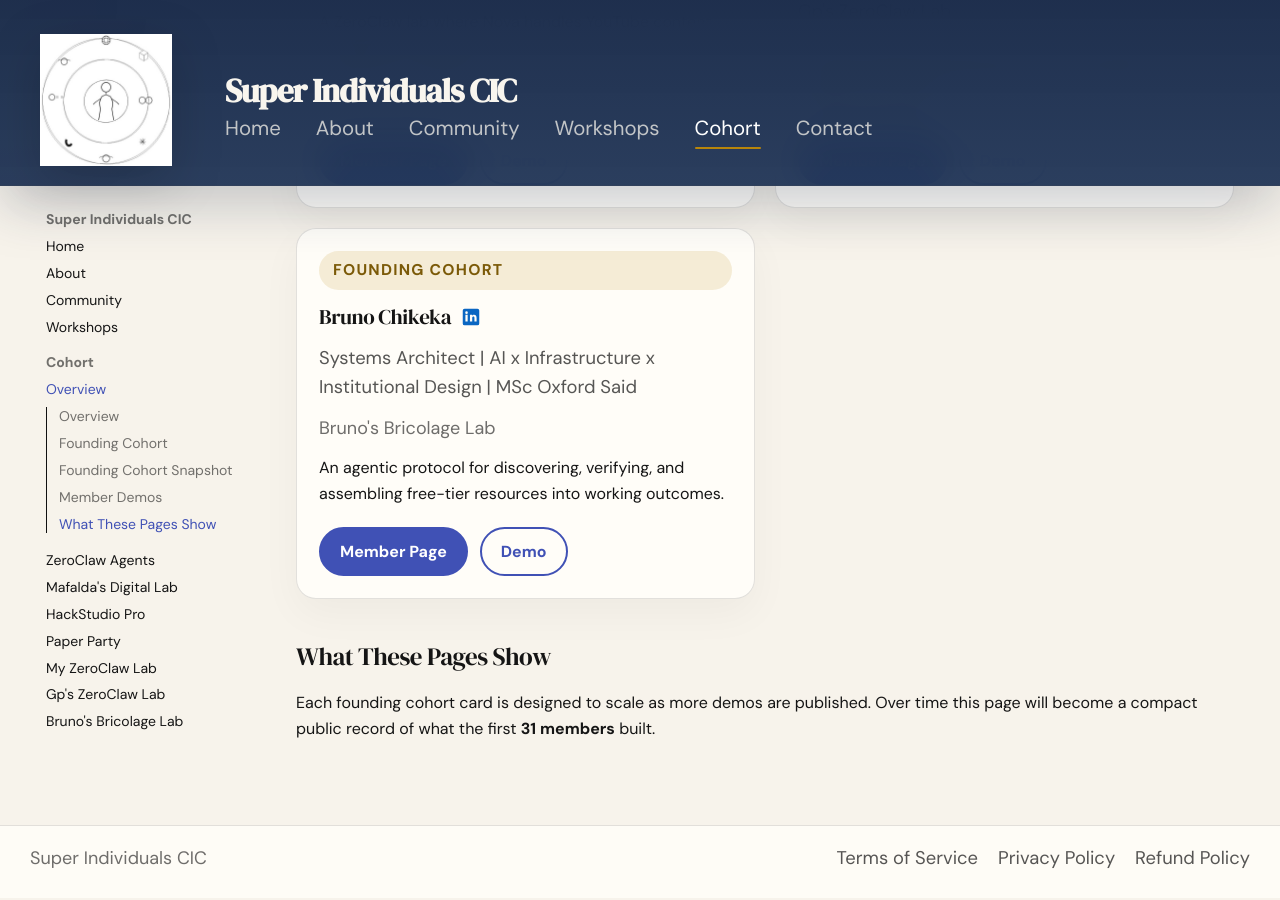
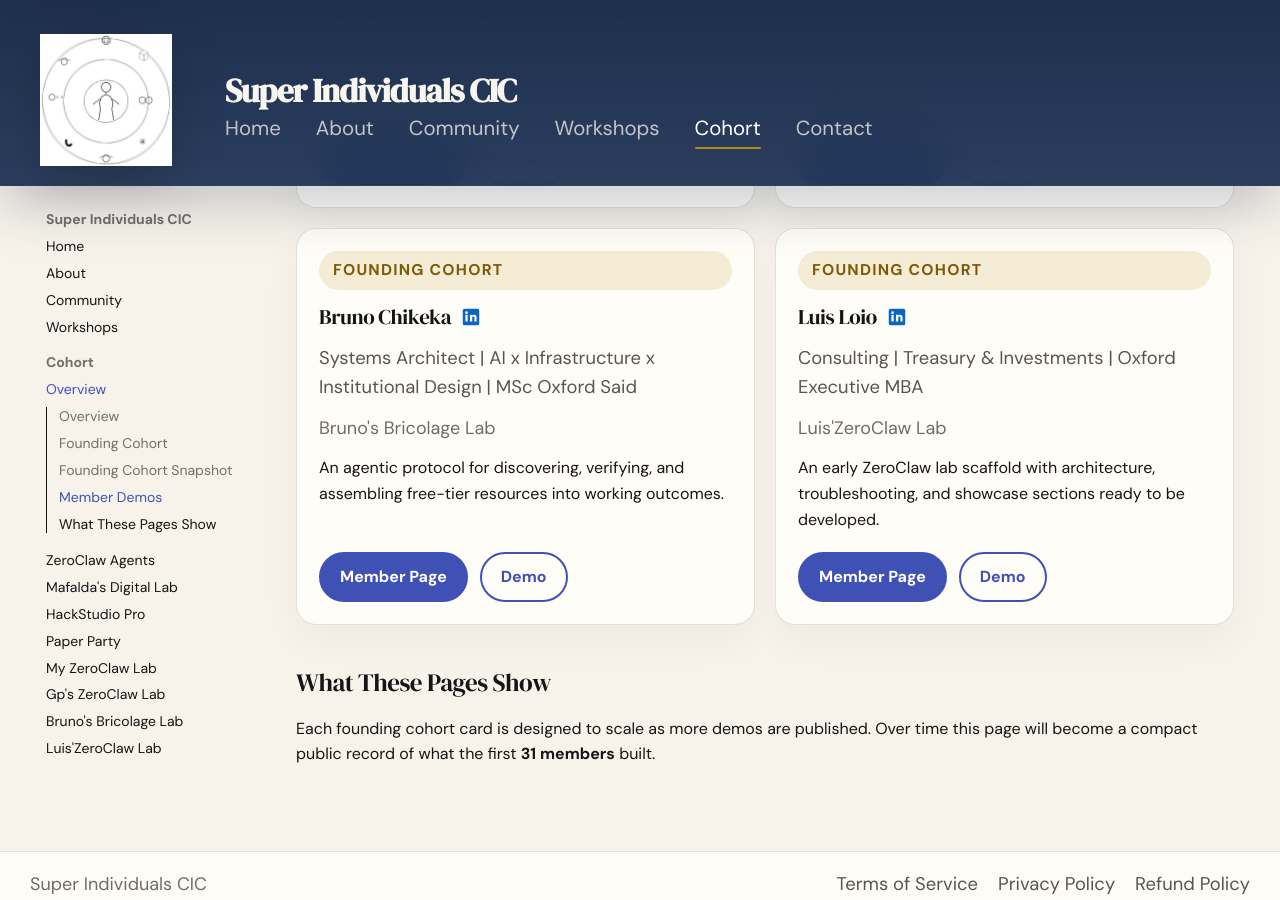
Before and after one commit to sicic-org/sicic-home, an MkDocs documentation site: the page built from docs/cohort/index.md, in a window 1280 px wide and 900 px high, scrolled down 2081 px. Built offline with MkDocs 1.6.1 and Material for MkDocs 9.7.7, drawn with Linux system fonts in a browser that asks for light colours.

Commit message:
Add Luis

```diff
--- a/docs/cohort/index.md
+++ b/docs/cohort/index.md
@@ -161,6 +161,24 @@
       <a class="md-button" href="https://chikeka.github.io/bricolage-portfolio/">Demo</a>
     </div>
   </div>
+  <div class="proof-card cohort-member-card">
+    <p class="cohort-badge">Founding Cohort</p>
+    <div class="cohort-member-head">
+      <h3>Luis Loio</h3>
+      <a class="cohort-linkedin" href="https://www.linkedin.com/in/luis-loio/" aria-label="Luis Loio LinkedIn profile">
+        <svg viewBox="0 0 24 24" aria-hidden="true">
+          <path d="M19 3A2 2 0 0 1 21 5V19A2 2 0 0 1 19 21H5A2 2 0 0 1 3 19V5A2 2 0 0 1 5 3H19M8.34 17V9.67H5.9V17H8.34M7.12 8.66A1.41 1.41 0 1 0 7.12 5.84A1.41 1.41 0 0 0 7.12 8.66M18.1 17V12.96C18.1 10.8 16.95 9.53 15.42 9.53C14.19 9.53 13.64 10.21 13.33 10.69V9.67H10.89C10.92 10.35 10.89 17 10.89 17H13.33V12.91C13.33 12.69 13.35 12.47 13.41 12.31C13.58 11.87 13.97 11.41 14.6 11.41C15.42 11.41 15.75 12.03 15.75 12.94V17H18.1Z"/>
+        </svg>
+      </a>
+    </div>
+    <p class="cohort-member-role">Consulting | Treasury &amp; Investments | Oxford Executive MBA</p>
+    <p class="pricing-meta">Luis'ZeroClaw Lab</p>
+    <p>An early ZeroClaw lab scaffold with architecture, troubleshooting, and showcase sections ready to be developed.</p>
+    <div class="cohort-card-actions">
+      <a class="md-button md-button--primary" href="loio-zeroclaw/">Member Page</a>
+      <a class="md-button" href="https://aiagencycs.github.io/My-ZeroClaw-Agent/">Demo</a>
+    </div>
+  </div>
 </div>
 
 ## What These Pages Show
--- a/mkdocs.yml
+++ b/mkdocs.yml
@@ -53,6 +53,7 @@
       - My ZeroClaw Lab: cohort/venkatesan-zeroclaw.md
       - Gp's ZeroClaw Lab: cohort/palma-zeroclaw.md
       - Bruno's Bricolage Lab: cohort/chikeka-bricolage.md
+      - Luis'ZeroClaw Lab: cohort/loio-zeroclaw.md
   - Contact: contact.md
 
 extra:
```
Also changed, not shown: docs/cohort/loio-zeroclaw.md (added, +83 -0 lines), docs/index.md (+14 -0 lines).
